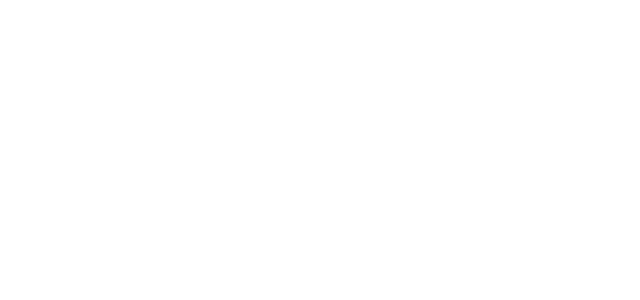
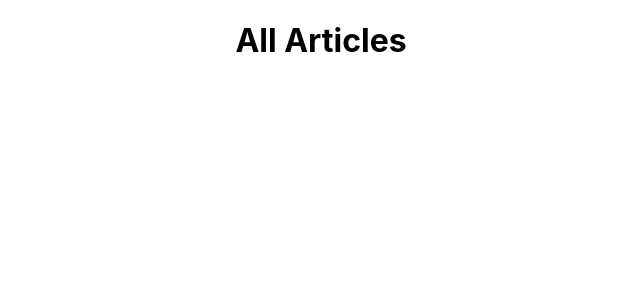
Before and after one commit to kiewi16/news-reader, a React (Create React App) app: page / in a window 1280 px wide. Shown: the top 300 px of the page, without its empty margins (319-959 px from the left). Built offline with nearby package versions, Linux system fonts and the light colour scheme.

Commit message:
passes articles as a prop to the AllArticles component. Creates Article component.

```diff
--- a/src/Components/AllArticles/AllArticles.js
+++ b/src/Components/AllArticles/AllArticles.js
@@ -0,0 +1,23 @@
+import Article from "../Article/Article"
+
+function AllArticles({ articles }) {
+    console.log("articles in AllArticles:", articles)
+
+    const allArticles = articles.map(article => {
+        return (
+            <Article
+                // key={}
+                article={article}
+            />
+        )
+    })
+
+    return (
+        <div className="articles-container">
+            <h1>All Articles</h1>
+            {allArticles}
+        </div>
+    )
+}
+
+export default AllArticles
--- a/src/Components/App/App.js
+++ b/src/Components/App/App.js
@@ -1,15 +1,14 @@
 import '../App/App.css'
 import mockData from'../../mock-data'
 import { useState, useEffect } from 'react'
+import AllArticles from '../AllArticles/AllArticles'
 
 function App() {
 const [articles, setArticles] = useState(mockData.articles)
 
-console.log("articles:", articles)
-
   return (
     <div className="App">
-
+      <AllArticles articles={articles}/>
     </div>
   );
 }
--- a/src/Components/Article/Article.js
+++ b/src/Components/Article/Article.js
@@ -0,0 +1,5 @@
+function Article() {
+
+}
+
+export default Article
```
